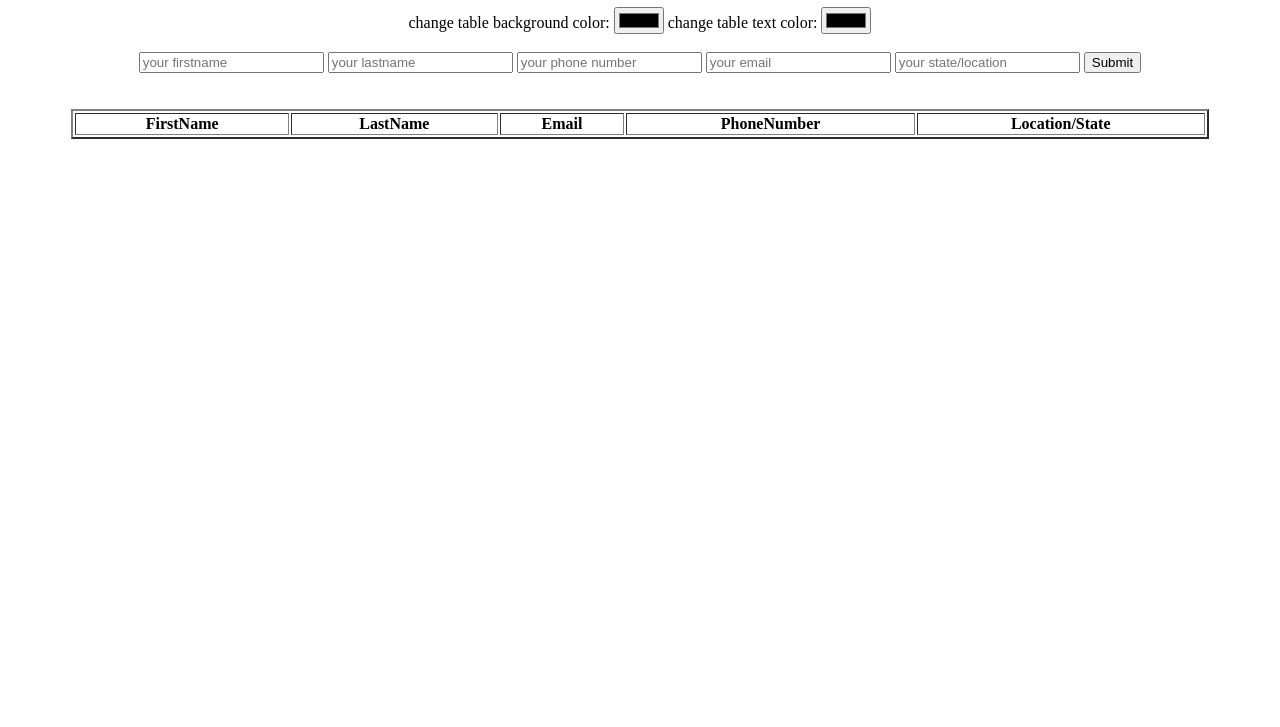
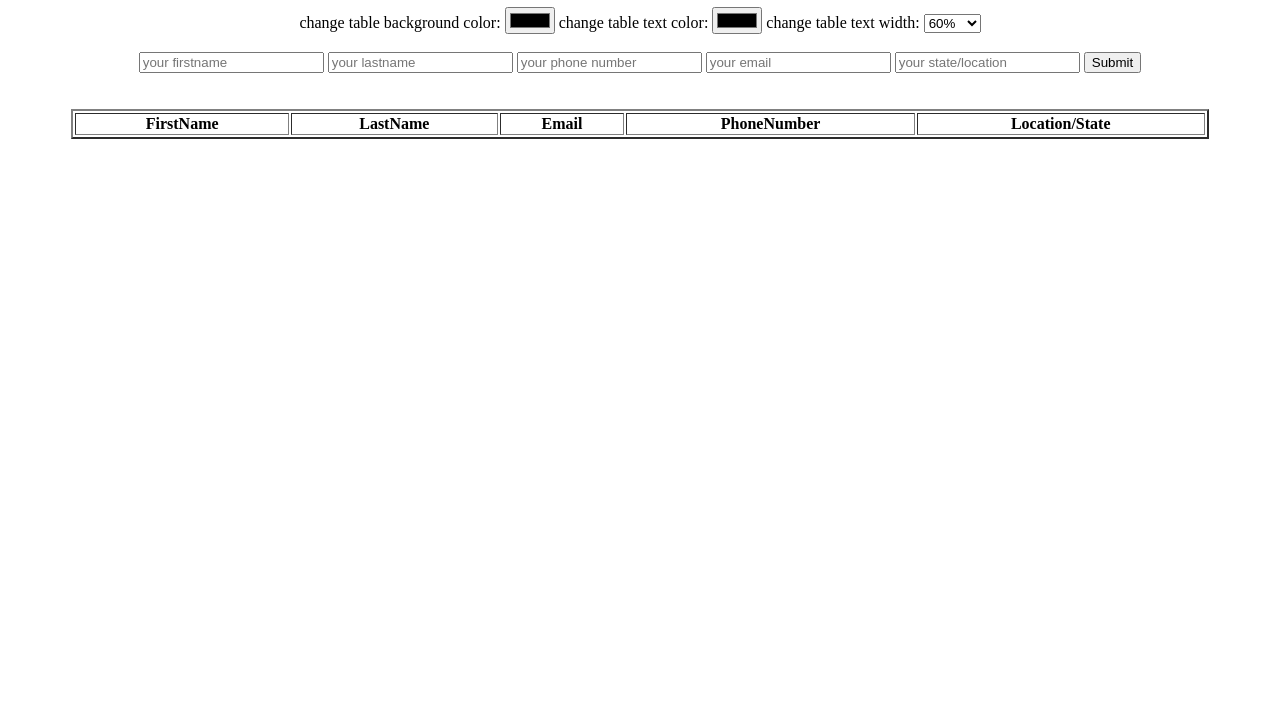
Before and after one commit to Bentike/table-assignment, a plain HTML site: page index.html in a window 1280 px wide. Shown: the part 73-800 px from the top of the page. Drawn offline with Linux system fonts and the light colour scheme.

Commit message:
added select to set table width

```diff
--- a/index.html
+++ b/index.html
@@ -23,6 +23,15 @@
       </label>
       <label for="textColor"> change table text color:
          <input type="color" name="textColor" id="textColor">
+      </label>
+      <label for="width"> change table text width:
+         <select name="width" id="width">
+            <option value="60%">60%</option>
+            <option value="70%">70%</option>
+            <option value="80%">80%</option>
+            <option value="90%">90%</option>
+            <option value="100%">100%</option>
+         </select>
       </label>
       <br><br>
       <form id="userForm" name="users">
```
